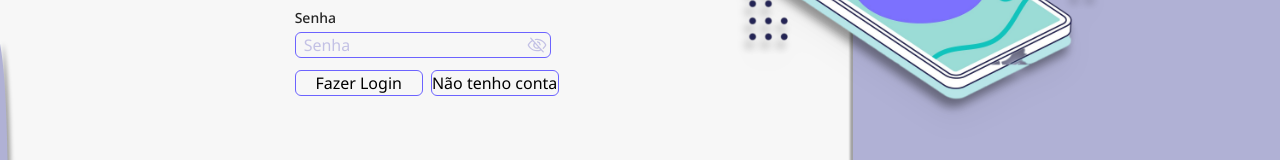
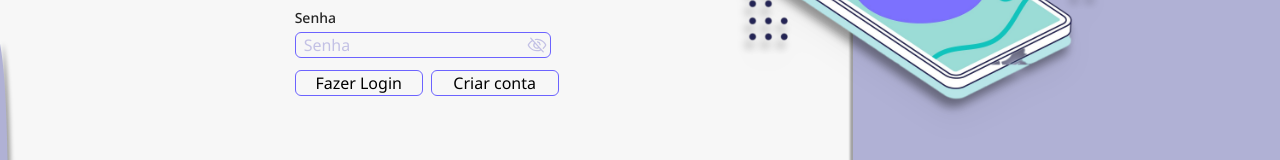
Before and after one commit to LuizCFigueiredo/TodoList, a Vue app: page /login in a window 1280 px wide. Shown: the part 391-551 px from the top of the page. Built offline with nearby package versions, Linux system fonts and the light colour scheme; no server answers.

Commit message:
fix and style

```diff
--- a/src/components/Modal.vue
+++ b/src/components/Modal.vue
@@ -1,13 +1,13 @@
 <template>
     <div v-if="visible" class="z-50 fixed inset-0 bg-gray-600 bg-opacity-50 flex items-center justify-center">
-        <div class="w-[28rem] h-72 bg-white dark:bg-[#B0B1D5] pt-5 p-8 rounded-lg">
+        <div class="w-auto h-auto bg-white dark:bg-[#B0B1D5] pt-5 p-8 rounded-lg">
             <h2 class="text-xl text-center text-Light-TextColor dark:text-Dark-ColorPrimary font-bold">{{ title }}</h2>
             <div v-if="action !== 'delete'" class="mt-6">
                 <input v-model="taskTitle" type="text" placeholder="Digite sua nota..."
                     class="w-full dark:bg-transparent p-2 border border-Light-ColorPrimary dark:border-Dark-ColorPrimary rounded-md placeholder:text-Light-Place dark:placeholder:text-Dark-Place dark:placeholder:opacity-70" />
                 <small class="text-Light-TextColor">{{ errors }}</small>
             </div>
-            <div class="flex justify-between mt-20">
+            <div class="flex justify-between mt-20 gap-5">
                 <button @click="close"
                     class="px-4 py-2 border border-Light-ColorPrimary text-Light-ColorPrimary rounded-md">CANCEL</button>
                 <button @click="applyAction" class="px-4 py-2 bg-Light-ColorPrimary text-white rounded-md">
--- a/src/views/Login.vue
+++ b/src/views/Login.vue
@@ -8,8 +8,7 @@
                 <div class="flex gap-2">
                     <button type="submit" class="w-32 border border-Light-ColorPrimary rounded-md">Fazer Login</button>
                     <button class="w-32 border border-Light-ColorPrimary rounded-md"
-                        @click.prevent="navigateToRegister">Não
-                        tenho conta</button>
+                        @click.prevent="navigateToRegister">Criar conta</button>
                 </div>
             </form>
         </div>
--- a/src/views/Task.vue
+++ b/src/views/Task.vue
@@ -19,11 +19,12 @@
             <ThemeSwitch @toggle-dark-mode="toggleDarkMode" />
         </div>
         <div class="mt-8">
+            <div v-if="filteredTasks.length > 0">
                 <div v-for="task in filteredTasks" :key="task.id" :class="{ 'completed': task.completed }">
                     <div class="flex items-center justify-between mt-4">
                         <div class="flex gap-4">
-                        <input type="checkbox" :id="'checkbox-' + task.id" class="InputCheck" :checked="task.completed"
-                            @change="toggleTask(task.id)" />
+                            <input type="checkbox" :id="'checkbox-' + task.id" class="InputCheck"
+                                :checked="task.completed" @change="toggleTask(task.id)" />
                             <h2
                                 class="task-title text-xl text-Light-TextColor dark:text-Dark-TextColor dark:opacity-100 opacity-50">
                                 {{
@@ -35,6 +36,11 @@
                         </div>
                     </div>
                     <hr class="w-[32.5rem] mt-4 border border-Light-ColorPrimary opacity-70" />
+                </div>
+            </div>
+            <div v-else>
+                <img :src="Empty" class="w-[150px] h-auto" />
+                <p class="text-Light-TextColor dark:text-Dark-TextColor text-xl text-center mt-2">Empty</p>
             </div>
         </div>
         <button @click="openAddModal" class="absolute left-[76%] top-[86%]"><img src="../assets/Add button.svg"
@@ -54,6 +60,7 @@ import { collection, deleteDoc, addDoc, updateDoc, doc, onSnapshot, query, order
 import { db } from '../../firebaseConfig';
 import Editar from '../assets/Editar.svg'
 import Lixo from '../assets/Lixeiro.svg'
+import Empty from '../assets/empty.svg'
 import { computed } from 'vue';
 
 
```
Also changed, not shown: src/assets/empty.svg (added). Lines whose indentation alone changed are shown as unchanged.
